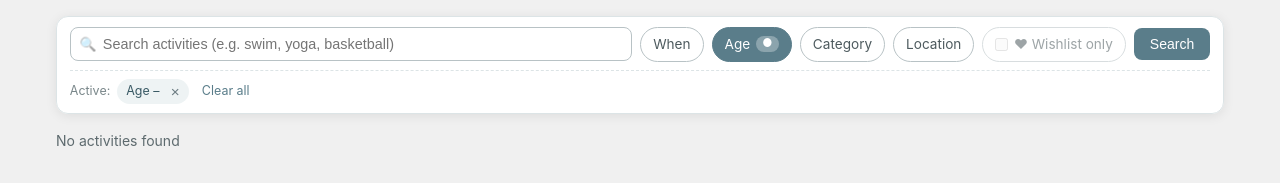
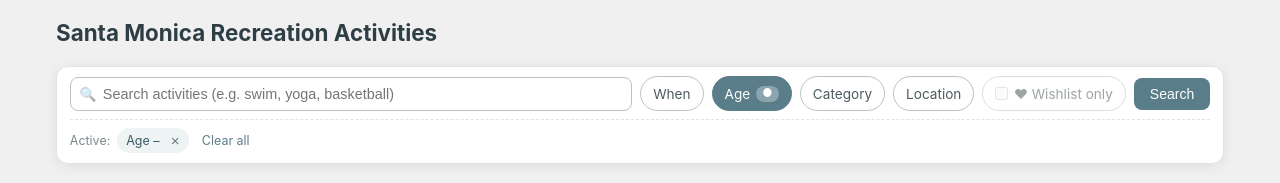
Before and after one commit to FaustinCarter/samo-activities, a Python web app: template app/templates/index.html in a window 1280 px wide. Shown: the part 112-295 px from the top of the page. Run offline with Jinja, Linux system fonts and the light colour scheme; the template is opened without the code that fills it, so the values that code supplies are empty.

Commit message:
Do a little seo

```diff
--- a/app/config.py
+++ b/app/config.py
@@ -3,6 +3,7 @@
 
 class Settings(pydantic_settings.BaseSettings):
     base_url: str = "https://anc.apm.activecommunities.com/santamonicarecreation/rest"
+    site_url: str = "https://samorec.com"
     locale: str = "en-US"
     page_size: int = 20
     host: str = "0.0.0.0"
--- a/app/static/style.css
+++ b/app/static/style.css
@@ -35,9 +35,16 @@
     padding: 1rem 0;
 }
 
-.site-header h1 {
+.page-title {
+    font-size: 1.4rem;
+    margin: 1rem 0 0.75rem;
+    color: #2d3e44;
+}
+
+.site-header .site-brand {
     margin: 0;
     font-size: 1.5rem;
+    font-weight: bold;
     display: flex;
     align-items: center;
     gap: 1rem;
--- a/app/templates/base.html
+++ b/app/templates/base.html
@@ -3,13 +3,16 @@
 <head>
     <meta charset="UTF-8">
     <meta name="viewport" content="width=device-width, initial-scale=1.0">
-    <title>{% block title %}SaMo Rec: Activity Browser{% endblock %}</title>
+    <title>{% block title %}Santa Monica Recreation Activities — SaMo Rec{% endblock %}</title>
+    <meta name="description" content="{% block description %}Browse Santa Monica recreation activities — classes, swim lessons, sports, and camps. A faster, simpler alternative to the ActiveNet site.{% endblock %}">
+    {% block canonical %}<link rel="canonical" href="{{ site_url }}/">{% endblock %}
+    {% block head_extra %}{% endblock %}
     <link rel="stylesheet" href="{{ static_url('style.css') }}">
 </head>
 <body>
     <header class="site-header">
         <div class="container header-row">
-            <h1><a href="/" class="header-logo-link"><img src="{{ static_url('header.png') }}" alt="SaMo Rec" class="header-logo"></a> <span class="header-tagline">Alternate frontend for Santa Monica's <a href="{{ original_site_link }}" class="header-tagline-link">ActiveNet</a> site</span></h1>
+            <div class="site-brand"><a href="/" class="header-logo-link"><img src="{{ static_url('header.png') }}" alt="SaMo Rec" class="header-logo"></a> <span class="header-tagline">Alternate frontend for Santa Monica's <a href="{{ original_site_link }}" class="header-tagline-link">ActiveNet</a> site</span></div>
             <nav class="header-auth">
                 {% if api_client is defined and api_client.is_authenticated %}
                 <span class="header-user">{{ api_client.user_info.first_name }}</span>
--- a/app/templates/index.html
+++ b/app/templates/index.html
@@ -12,7 +12,15 @@
 {% set age_active = params.min_age is not none or params.max_age is not none %}
 {% set day_labels = [(0, 'Sun'), (1, 'Mon'), (2, 'Tue'), (3, 'Wed'), (4, 'Thu'), (5, 'Fri'), (6, 'Sat')] %}
 
+{% block title %}{% if params.q %}{{ params.q }} — Santa Monica Recreation Activities{% else %}Santa Monica Recreation Activities — Browse Classes, Swim Lessons & Sports{% endif %}{% endblock %}
+
+{% block description %}{% if params.q %}Search "{{ params.q }}" across Santa Monica recreation activities. Schedules, locations, ages, and availability for every program.{% else %}Browse Santa Monica recreation activities — swim lessons, sports leagues, fitness classes, and summer camps. Schedules and availability at a glance.{% endif %}{% endblock %}
+
+{% block canonical %}<link rel="canonical" href="{{ site_url }}/">{% endblock %}
+
 {% block content %}
+<h1 class="page-title">{% if params.q %}Search results for &ldquo;{{ params.q }}&rdquo;{% else %}Santa Monica Recreation Activities{% endif %}</h1>
+
 <form method="get" action="/" class="filterbar" id="filter-form">
     <input type="hidden" name="view" id="view-input" value="{{ params.view }}">
 
--- a/app/templates/login.html
+++ b/app/templates/login.html
@@ -2,10 +2,13 @@
 
 {% block title %}Sign In — SaMo Rec: Activity Browser{% endblock %}
 
+{% block canonical %}{% endblock %}
+{% block head_extra %}<meta name="robots" content="noindex">{% endblock %}
+
 {% block content %}
 <section class="login-section">
     <div class="login-card">
-        <h2>Sign In</h2>
+        <h1>Sign In</h1>
         <p class="login-subtitle">Log in with your ActiveNet account</p>
 
         {% if error %}
```
Also changed, not shown: app/main.py (+29 -0 lines), app/templates/activity_detail.html (+6 -1 lines).
